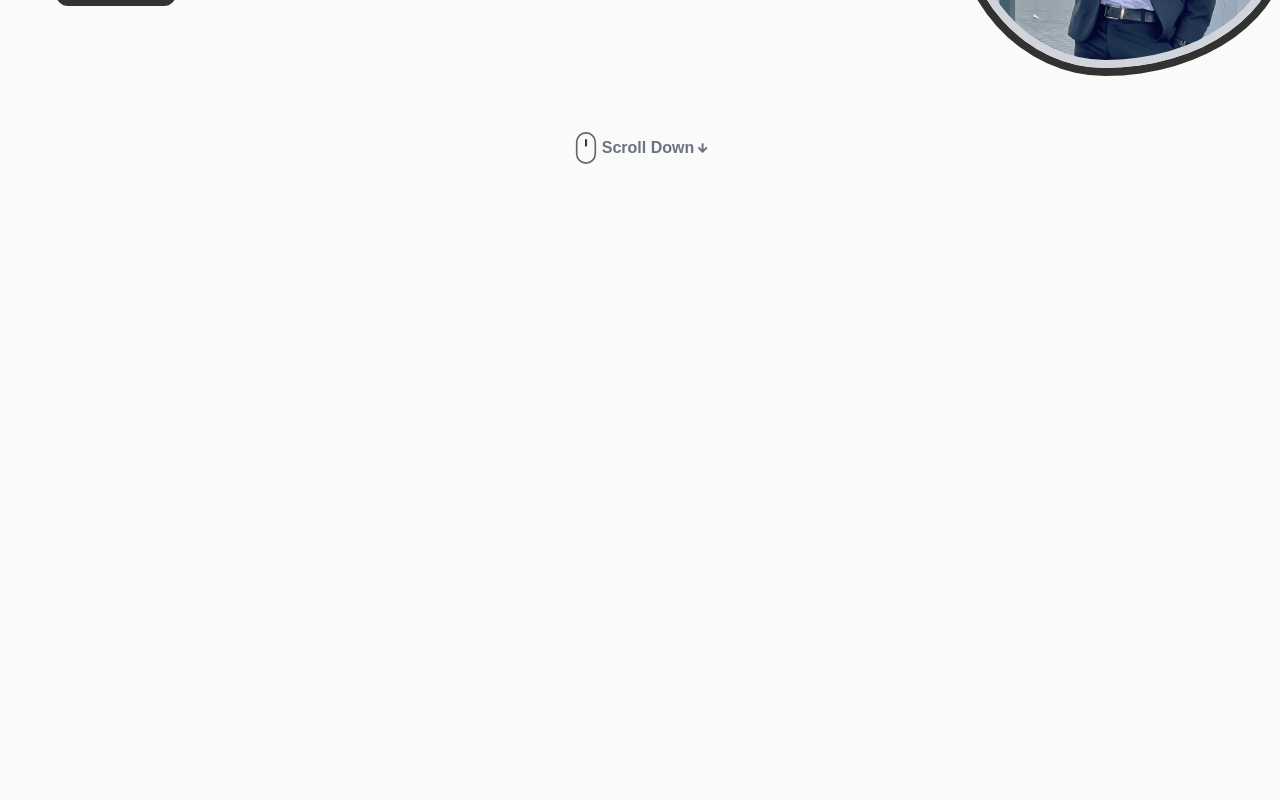
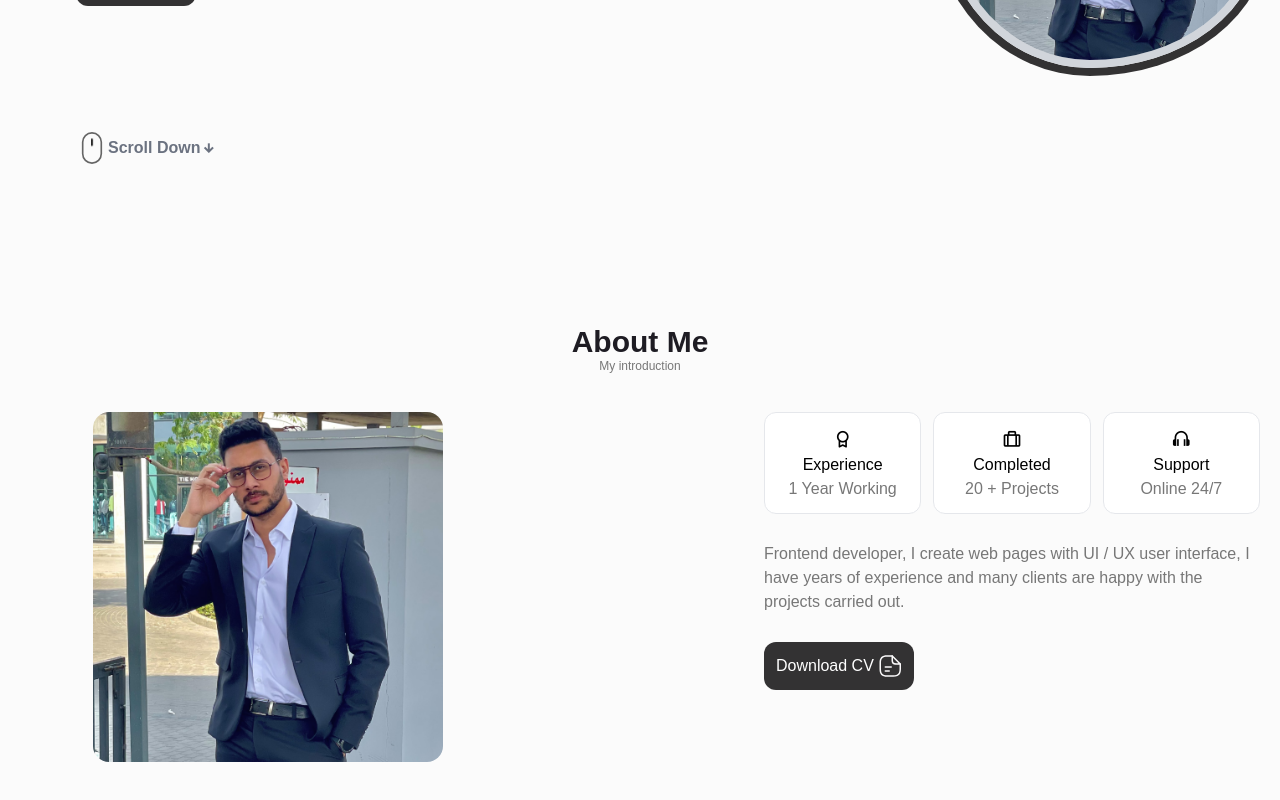
Before and after one commit to Hesham749/portfolio, a React (Create React App) app: page / in a window 1280 px wide. Shown: the part 380-1180 px from the top of the page. Before the commit the page ends 800 px from the top, so only its background shows below. Built offline with nearby package versions, Linux system fonts and the light colour scheme.

Commit message:
about-Page

```diff
--- a/src/App.js
+++ b/src/App.js
@@ -1,3 +1,4 @@
+import About from "./components/about/About";
 import Header from "./components/header/Header";
 import Home from "./components/home/Home";
 
@@ -5,11 +6,14 @@ import Home from "./components/home/Home";
 
 function App() {
   return (
-    <div className="">
+    <>
       <Header />
+      <main className="bg-body-color container px-5 ">
       <Home />
+      <About />
+      </main>
 
-    </div>
+    </>
   );
 }
 
--- /dev/null
+++ b/src/components/about/About.jsx
@@ -0,0 +1,61 @@
+import React from "react";
+import aboutImg from "../../assets/hesham.jpg";
+import CV from "../../assets/Hesham_Elsayed.pdf";
+import Info from "./Info";
+
+export default function About() {
+  return (
+    <section className="mb-40 " id="about">
+      <h2 className="text-center text-title-color-dark text-3xl font-semibold">
+        About Me
+      </h2>
+      <span className="block text-center text-title-color font-thin  text-xs/none mb-10">
+        My introduction
+      </span>
+      <div className="grid grid-cols-1 md:grid-cols-5  gap-y-10 ">
+        <img
+          src={aboutImg}
+          alt=""
+          className=" md:grid md:grid-cols-subgrid md:col-span-2 h-[220px] grow md:h-[240px] lg:h-[350px] rounded-2xl   justify-self-center md:justify-self-start lg:justify-self-end xl:justify-self-center "
+        />
+
+        <div className="grid md:grid-cols-subgrid md:col-span-3  ">
+          <div className="  col-span-3  lg:col-span-2 lg:col-start-2">
+            <Info />
+            <p className="text-title-color my-7">
+              Frontend developer, I create web pages with UI / UX user
+              interface, I have years of experience and many clients are happy
+              with the projects carried out.
+            </p>
+            <a
+              href={CV}
+              download={""}
+              className="flex items-center gap-1 p-3 w-fit rounded-xl outline-none hover:bg-black text-white mt-3 bg-container-color">
+              Download CV
+              <svg
+                class="button__icon"
+                xmlns="http://www.w3.org/2000/svg"
+                width="24"
+                height="24"
+                viewBox="0 0 24 24"
+                fill="none">
+                <path
+                  d="M15.25 22.7502H9.25C3.82 22.7502 1.5 20.4302 1.5 15.0002V9.00024C1.5 3.57024 3.82 1.25024 9.25 1.25024H14.25C14.66 1.25024 15 1.59024 15 2.00024C15 2.41024 14.66 2.75024 14.25 2.75024H9.25C4.64 2.75024 3 4.39024 3 9.00024V15.0002C3 19.6102 4.64 21.2502 9.25 21.2502H15.25C19.86 21.2502 21.5 19.6102 21.5 15.0002V10.0002C21.5 9.59024 21.84 9.25024 22.25 9.25024C22.66 9.25024 23 9.59024 23 10.0002V15.0002C23 20.4302 20.68 22.7502 15.25 22.7502Z"
+                  fill="#FBFAFB"></path>
+                <path
+                  d="M22.25 10.7502H18.25C14.83 10.7502 13.5 9.42023 13.5 6.00023V2.00023C13.5 1.70023 13.68 1.42023 13.96 1.31023C14.24 1.19023 14.56 1.26023 14.78 1.47023L22.78 9.47023C22.99 9.68023 23.06 10.0102 22.94 10.2902C22.82 10.5702 22.55 10.7502 22.25 10.7502ZM15 3.81023V6.00023C15 8.58023 15.67 9.25023 18.25 9.25023H20.44L15 3.81023Z"
+                  fill="#FBFAFB"></path>
+                <path
+                  d="M13.25 13.7502H7.25C6.84 13.7502 6.5 13.4102 6.5 13.0002C6.5 12.5902 6.84 12.2502 7.25 12.2502H13.25C13.66 12.2502 14 12.5902 14 13.0002C14 13.4102 13.66 13.7502 13.25 13.7502Z"
+                  fill="#FBFAFB"></path>
+                <path
+                  d="M11.25 17.7502H7.25C6.84 17.7502 6.5 17.4102 6.5 17.0002C6.5 16.5902 6.84 16.2502 7.25 16.2502H11.25C11.66 16.2502 12 16.5902 12 17.0002C12 17.4102 11.66 17.7502 11.25 17.7502Z"
+                  fill="#FBFAFB"></path>
+              </svg>
+            </a>
+          </div>
+        </div>
+      </div>
+    </section>
+  );
+}
--- /dev/null
+++ b/src/components/about/Info.jsx
@@ -0,0 +1,24 @@
+import React from 'react'
+
+export default function Info() {
+  return (
+    <div className='grid grid-cols-2 md:grid-cols-3 gap-3 text-center'>
+      <div className="bg-white py-3 px-5  border-[1px] border-gray-200 rounded-xl flex flex-col items-center justify-start ">
+      <i className='bx bx-award text-xl'></i>
+        <h3 className="">Experience</h3>
+        <span className=" text-title-color">1 Year Working</span>
+      </div>
+      <div className="bg-white py-3 px-5  border-[1px] border-gray-200 rounded-xl flex flex-col items-center justify-start">
+      <i className='bx bx-briefcase-alt text-xl'></i>
+        <h3 className="">Completed</h3>
+        <span className=" text-title-color">20 + Projects</span>
+      </div>
+      <div className="bg-white py-3 px-5  border-[1px] border-gray-200 rounded-xl flex flex-col items-center justify-start">
+      <i className='bx bx-headphone text-xl'></i>
+        <h3 className="">Support</h3>
+        <span className=" text-title-color  text-xxs" >Online 24/7</span>
+      </div>
+
+    </div>
+  )
+}
--- a/src/components/header/Header.jsx
+++ b/src/components/header/Header.jsx
@@ -55,9 +55,9 @@ export default function Header() {
       <Navbar
         className={`${
           position > 0 && "md:shadow-md"
-        } fixed bottom-0 md:sticky md:top-0 w-full px-7 md:px-0  bg-body-color `}>
+        } fixed bottom-0 md:sticky md:top-0 w-full px-5   bg-body-color `}>
         <Navbar.Brand href="#">
-          <span className="self-center whitespace-nowrap text-xl font-semibold text-gray-700">
+          <span className="self-center whitespace-nowrap text-xl  font-semibold text-gray-700">
             Hesham
           </span>
         </Navbar.Brand>
@@ -72,7 +72,7 @@ export default function Header() {
 
           <Navbar.Toggle className="absolute left-0 w-full max-w-full h-full top-0 opacity-0 " />
         </div>
-        <Navbar.Collapse className="absolute bottom-[100%]  left-0 md:static">
+        <Navbar.Collapse className="absolute bottom-[100%] px-5 left-0 md:static">
           <div className=" font-medium grid  grid-cols-3 gap-3 p-4 md:flex md:p-0 mt-4 border bg-gray-50 md:bg-transparent border-gray-100 rounded-lg md:flex-row md:space-x-8 rtl:space-x-reverse md:mt-0 md:border-0 ">
             {links.map((link, i) => (
               <Navbar.Link
@@ -83,8 +83,8 @@ export default function Header() {
                 key={i}
                 href={`${link.path}`}
                 className={`${
-                  activeLink === link.name && "active"
-                } flex flex-col items-center font-bold py-2 px-3 rounded border-none text-gray-500 hover:text-title-color-dark  `}>
+                  activeLink === link.name ? "text-black":'text-gray-500'
+                } flex flex-col items-center font-bold py-2 px-3 rounded border-none  hover:text-title-color-dark  `}>
                 <i className={`bx bx-${link.icon} md:hidden `}></i>
                 {link.name}
               </Navbar.Link>
--- a/src/components/home/Home.jsx
+++ b/src/components/home/Home.jsx
@@ -6,8 +6,8 @@ import Scroll from "./Scroll";
 export default function Home() {
   return (
     <main>
-      <section id="home " className="container mt-20 mb-40 ">
-        <div className="flex md:items-center md:gap-4 px-5 md:px-0 ">
+      <section id="home " className=" mt-20 mb-40 ">
+        <div className="flex md:items-center md:gap-4  ">
           <Social />
           <div className="flex items-center  md:justify-between justify-center  md:flex-row flex-col gap-10">
             <HomeContent />
--- a/src/components/home/Scroll.jsx
+++ b/src/components/home/Scroll.jsx
@@ -2,8 +2,8 @@ import React from "react";
 
 export default function Scroll() {
   return (
-    <div className="  my-16 ps-14 md:ps-0 ">
-      <a href="#about" className="hover:text-title-color-dark font-bold text-gray-500 flex justify-start md:justify-center items-center">
+    <div className="  my-16 ps-14  ">
+      <a href="#about" className="hover:text-title-color-dark font-bold text-gray-500 flex justify-start  items-center">
       <svg
         width="32px"
         height="32px"
--- a/tailwind.config.js
+++ b/tailwind.config.js
@@ -4,13 +4,15 @@ module.exports = {
   theme: {
     extend: {},
     colors:{
-      'body-color': '#FBFAFB',
-      'title-color': '#9C9BA1',
+      'body-color': '#FBFBFB',
+      'title-color': '#777777',
       'title-color-dark': '#1E1C23',
       'container-color': '#333233',
 
 
-    },container:{
+    },
+
+    container:{
       center:true,
     }
   },
```
Also changed, not shown: src/index.css (line endings or trailing spaces), 1 other file (tests, documents, lock files or other folders).
